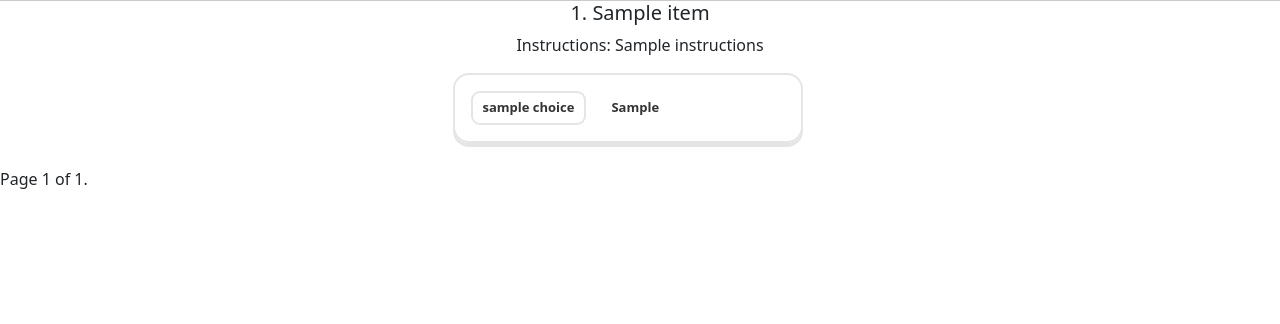
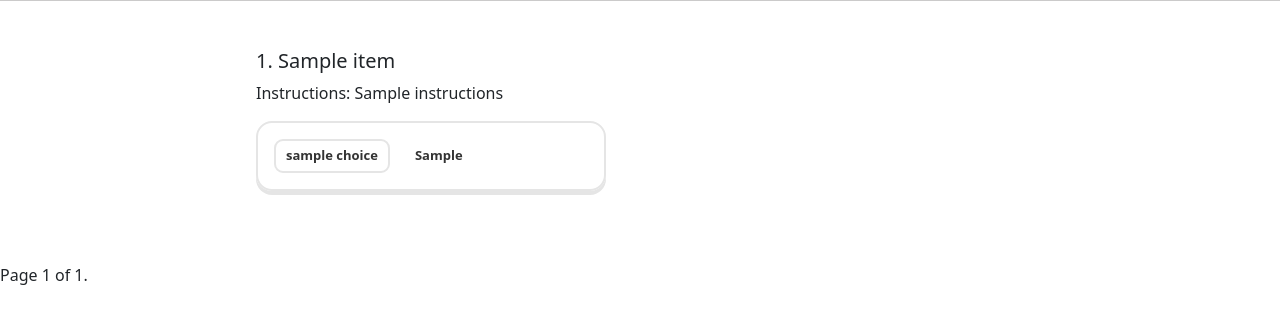
Before and after one commit to tmtgcoredev/ExamPH, a Django app: template templates/exams/items.html in a window 1280 px wide. Shown: the part 47-371 px from the top of the page. Run offline with Django 5.2, Linux system fonts and the light colour scheme; the template is opened without the code that fills it: most values are stand-ins (such as "Sample title", 1, 10 or a date in 2020).

Commit message:
aligned items to left, added margin

```diff
--- a/templates/exams/items.html
+++ b/templates/exams/items.html
@@ -1,7 +1,7 @@
 {% extends 'base.html' %}
 {% load static %}
 {% block content %}
-    <div class="d-flex flex-column align-items-center">
+    <div class="d-flex flex-column container-1 my-5">
         {% for item in items_data %}
             <h5>{{ forloop.counter }}. {{ item.title }}</h5>
             <p>Instructions: {{ item.instructions }}</p>
```
